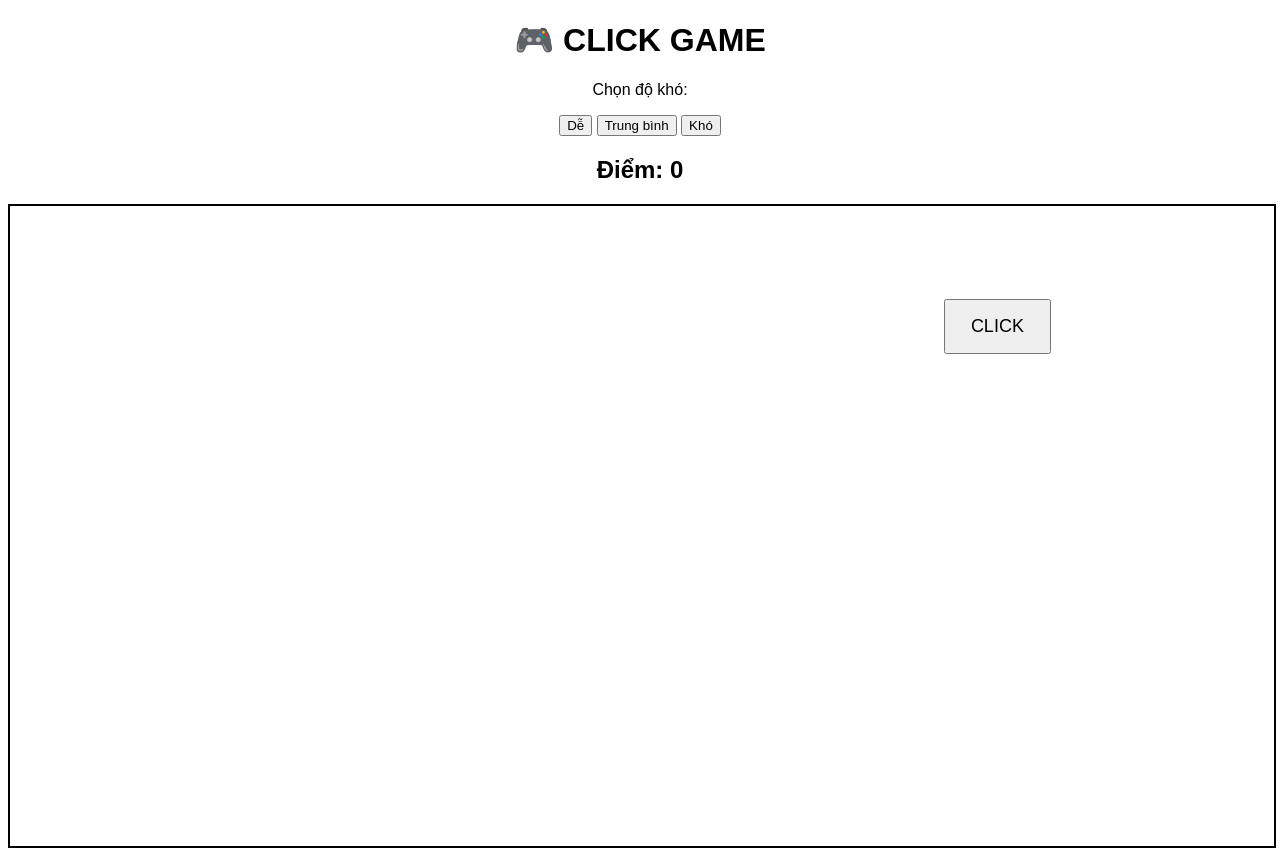
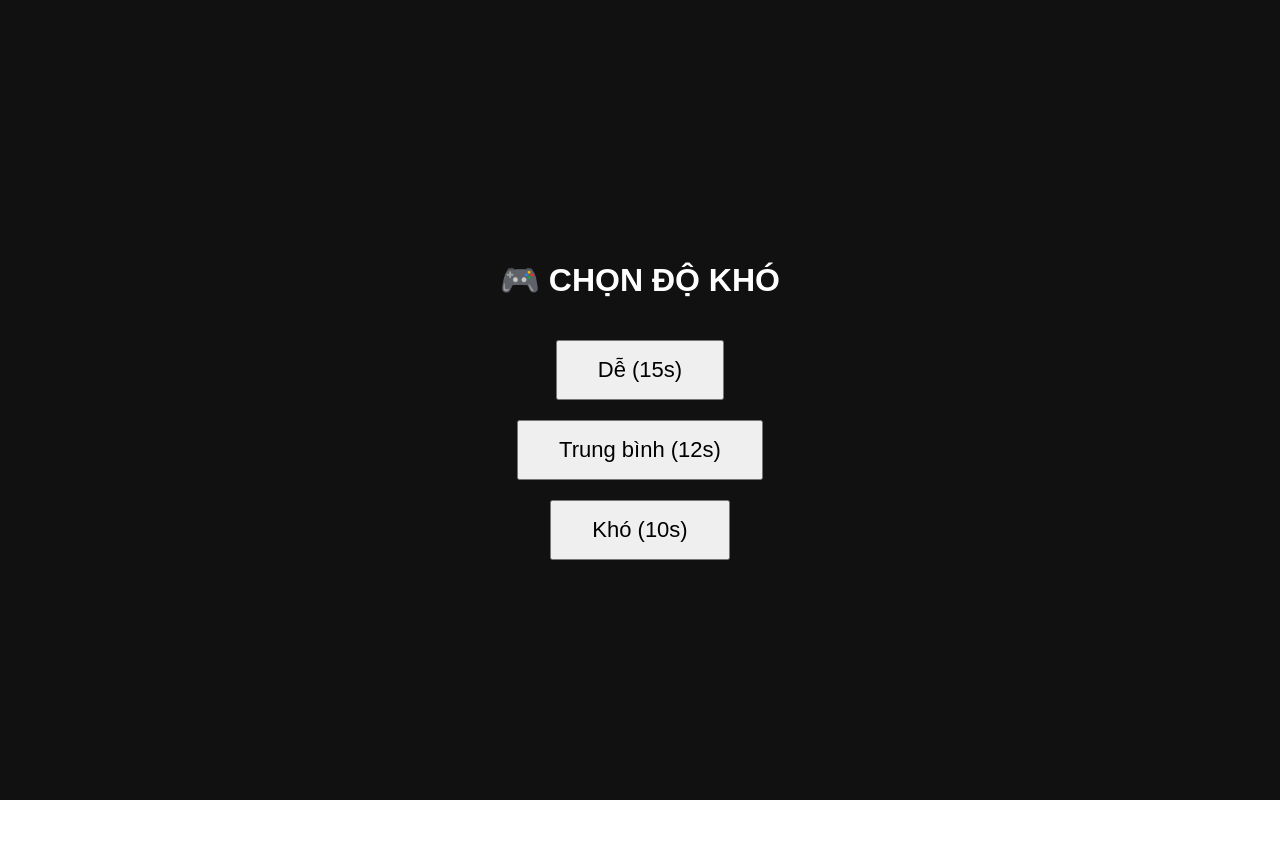
Before and after one commit to danhvipro/click-game-by-danh, a plain HTML site: page index.html in a window 1280 px wide. After the commit the page ends 800 px from the top, so only its background shows below. Drawn offline with Linux system fonts and the light colour scheme.

Commit message:
Update index.html

```diff
--- a/index.html
+++ b/index.html
@@ -5,16 +5,44 @@
     <title>Click Game</title>
     <style>
         body {
-            font-family: Arial;
+            margin: 0;
+            font-family: Arial, sans-serif;
             text-align: center;
         }
 
+        /* ===== CHỌN ĐỘ KHÓ ===== */
+        #menu {
+            position: fixed;
+            inset: 0;
+            background: #111;
+            color: white;
+            display: flex;
+            flex-direction: column;
+            justify-content: center;
+            align-items: center;
+            gap: 20px;
+            z-index: 10;
+        }
+
+        #menu button {
+            font-size: 22px;
+            padding: 15px 40px;
+            cursor: pointer;
+        }
+
+        /* ===== GAME ===== */
+        #hud {
+            display: flex;
+            justify-content: space-around;
+            font-size: 20px;
+            margin: 10px 0;
+        }
+
         #gameArea {
-            width: 100%;
+            position: relative;
             height: 80vh;
-            position: relative;
             border: 2px solid #000;
-            margin-top: 10px;
+            overflow: hidden;
         }
 
         #btn {
@@ -23,45 +51,92 @@
             font-size: 18px;
             cursor: pointer;
         }
+
+        #gameOver {
+            position: fixed;
+            inset: 0;
+            background: rgba(0,0,0,0.8);
+            color: white;
+            display: none;
+            justify-content: center;
+            align-items: center;
+            flex-direction: column;
+            font-size: 28px;
+            z-index: 20;
+        }
     </style>
 </head>
 <body>
 
-<h1>🎮 CLICK GAME</h1>
+<!-- MENU -->
+<div id="menu">
+    <h1>🎮 CHỌN ĐỘ KHÓ</h1>
+    <button onclick="startGame(1)">Dễ (15s)</button>
+    <button onclick="startGame(2)">Trung bình (12s)</button>
+    <button onclick="startGame(3)">Khó (10s)</button>
+</div>
 
-<p>Chọn độ khó:</p>
-<button onclick="setMode(1)">Dễ</button>
-<button onclick="setMode(2)">Trung bình</button>
-<button onclick="setMode(3)">Khó</button>
+<!-- HUD -->
+<div id="hud">
+    <div>⏱️ Thời gian: <span id="time">0</span></div>
+    <div>⭐ Điểm: <span id="score">0</span></div>
+</div>
 
-<h2>Điểm: <span id="score">0</span></h2>
-
+<!-- GAME -->
 <div id="gameArea">
     <button id="btn" onclick="clickBtn()">CLICK</button>
 </div>
 
+<!-- GAME OVER -->
+<div id="gameOver">
+    <div>💀 GAME OVER</div>
+    <div>Điểm của bạn: <span id="finalScore"></span></div>
+</div>
+
 <script>
-    let score = 0;
-    let mode = 1;
-    let autoMove = null;
-
     const btn = document.getElementById("btn");
     const gameArea = document.getElementById("gameArea");
+    const menu = document.getElementById("menu");
+    const gameOverScreen = document.getElementById("gameOver");
+
+    let score = 0;
+    let timeLeft = 0;
+    let mode = 1;
+    let timer = null;
+    let autoMove = null;
+    let playing = false;
 
     function randomPosition() {
         const maxX = gameArea.clientWidth - btn.offsetWidth;
         const maxY = gameArea.clientHeight - btn.offsetHeight;
-
         btn.style.left = Math.random() * maxX + "px";
         btn.style.top = Math.random() * maxY + "px";
     }
 
-    function setMode(m) {
-        mode = m;
+    function startGame(selectedMode) {
+        mode = selectedMode;
         score = 0;
+        playing = true;
+
+        if (mode === 1) timeLeft = 15;
+        if (mode === 2) timeLeft = 12;
+        if (mode === 3) timeLeft = 10;
+
         document.getElementById("score").innerText = score;
+        document.getElementById("time").innerText = timeLeft;
 
+        menu.style.display = "none";
+        gameOverScreen.style.display = "none";
+
+        clearInterval(timer);
         clearInterval(autoMove);
+
+        timer = setInterval(() => {
+            timeLeft--;
+            document.getElementById("time").innerText = timeLeft;
+
+            if (timeLeft <= 0) endGame();
+        }, 1000);
 
         randomPosition();
 
@@ -71,16 +146,22 @@
     }
 
     function clickBtn() {
+        if (!playing) return;
+
         score++;
         document.getElementById("score").innerText = score;
 
-        if (mode === 2) {
-            randomPosition();
-        }
+        if (mode === 2) randomPosition();
     }
 
-    // vị trí ban đầu
-    randomPosition();
+    function endGame() {
+        playing = false;
+        clearInterval(timer);
+        clearInterval(autoMove);
+
+        document.getElementById("finalScore").innerText = score;
+        gameOverScreen.style.display = "flex";
+    }
 </script>
 
 </body>
```
